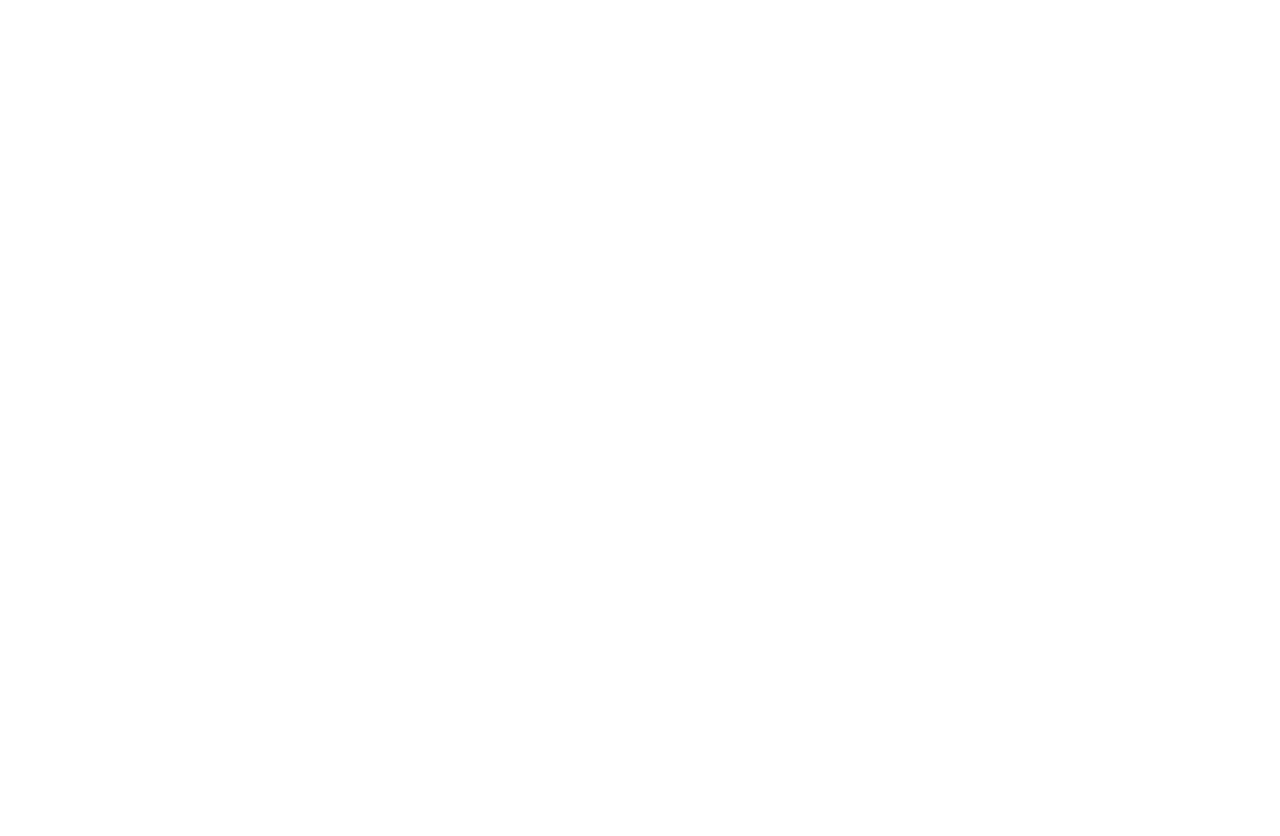
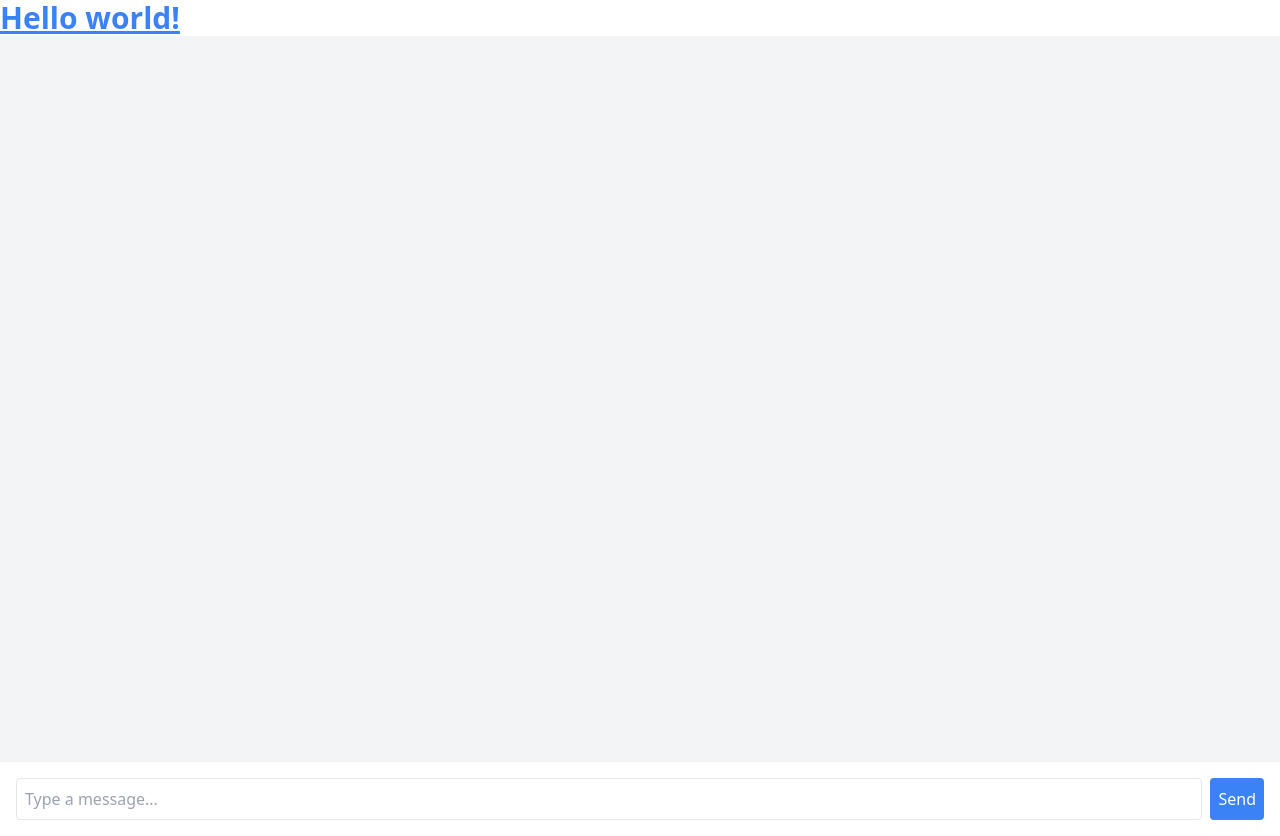
Before and after one commit to DivyaPrasad05/AlbertaHealthHack24, a React (Create React App) app in the folder my-app/: page /chat in a window 1280 px wide. Before the commit this address had no page. Before the commit the page ends 800 px from the top, so only its background shows below. Built offline with nearby package versions, Linux system fonts and the light colour scheme.

Commit message:
chatbot functional

```diff
--- a/my-app/src/App.js
+++ b/my-app/src/App.js
@@ -1,4 +1,5 @@
 import Home from './Pages/Home';
+import Chat from './Pages/Chat'
 import { Routes, Route } from 'react-router-dom';
 
 
@@ -7,6 +8,7 @@
     <>
       <Routes>
         <Route path="/" element={<Home />} />
+        <Route path="/chat" element={<Chat />} />
       </Routes>
     </>
   );
--- /dev/null
+++ b/my-app/src/Components/Chatbot.js
@@ -0,0 +1,85 @@
+import React, { useState } from 'react';
+import OpenAI from 'openai';
+
+const openai = new OpenAI({
+  apiKey: 'sk-proj-Y0n2rAPJVNWgZAD113M7T3BlbkFJqhlaF3lzNQPeswTzeohI',
+  organization: 'org-Biv2kknXHwCsolQGBYQhEzab',
+  dangerouslyAllowBrowser: true
+});
+
+const Chatbot = () => {
+  const [messages, setMessages] = useState([]);
+  const [input, setInput] = useState('');
+
+  const handleInputChange = (e) => {
+    setInput(e.target.value);
+  };
+
+  const handleSend = async () => {
+    if (input.trim() === '') return;
+
+    const userMessage = { role: 'user', content: input };
+    setMessages((prevMessages) => [...prevMessages, userMessage]);
+
+    const tools = [
+      {
+        type: "function",
+        function: {
+          name: "get_current_weather",
+          description: "Get the current weather in a given location",
+          parameters: {
+            type: "object",
+            properties: {
+              location: {
+                type: "string",
+                description: "The city and state, e.g. San Francisco, CA",
+              },
+              unit: { type: "string", enum: ["celsius", "fahrenheit"] },
+            },
+            required: ["location"],
+          },
+        }
+      }
+    ];
+
+    try {
+      const response = await openai.chat.completions.create({
+        model: "gpt-4o-mini",
+        messages: [...messages, userMessage],
+        tools: tools,
+        tool_choice: "auto",
+      });
+
+      const gptMessage = { role: 'assistant', content: response.choices[0].message.content };
+      setMessages((prevMessages) => [...prevMessages, gptMessage]);
+
+      setInput('');
+    } catch (error) {
+      console.error('Error sending message:', error);
+    }
+  };
+
+  return (
+    <div className="flex flex-col h-screen bg-gray-100">
+      <div className="flex-1 p-4 overflow-auto">
+        {messages.map((msg, index) => (
+          <div key={index} className={`my-2 p-2 ${msg.role === 'user' ? 'bg-blue-200 self-end' : 'bg-gray-200 self-start'} rounded`}>
+            {msg.content}
+          </div>
+        ))}
+      </div>
+      <div className="p-4 bg-white flex">
+        <input
+          type="text"
+          value={input}
+          onChange={handleInputChange}
+          className="flex-1 p-2 border rounded mr-2"
+          placeholder="Type a message..."
+        />
+        <button onClick={handleSend} className="p-2 bg-blue-500 text-white rounded">Send</button>
+      </div>
+    </div>
+  );
+};
+
+export default Chatbot;
--- /dev/null
+++ b/my-app/src/Pages/Chat.js
@@ -0,0 +1,15 @@
+import Chatbot from "../Components/Chatbot";
+
+const Chat = () => {
+    return (
+        <p>
+            <div className="App">
+                <h1 className="text-3xl font-bold underline text-blue-500">
+                    Hello world!
+                </h1>
+                <Chatbot/>
+            </div>
+        </p>
+    );
+}
+export default Chat;
--- a/my-app/src/Pages/Home.js
+++ b/my-app/src/Pages/Home.js
@@ -1,3 +1,4 @@
+import Chatbot from "../Components/Chatbot";
 
 const Home = () => {
     return (
@@ -6,6 +7,7 @@
                 <h1 className="text-3xl font-bold underline text-green-500">
                     Hello world!
                 </h1>
+                <Chatbot/>
             </div>
         </p>
     );
```
Also changed, not shown: package.json (added, +7 -0 lines), 2 other files (tests, documents, lock files or other folders).
